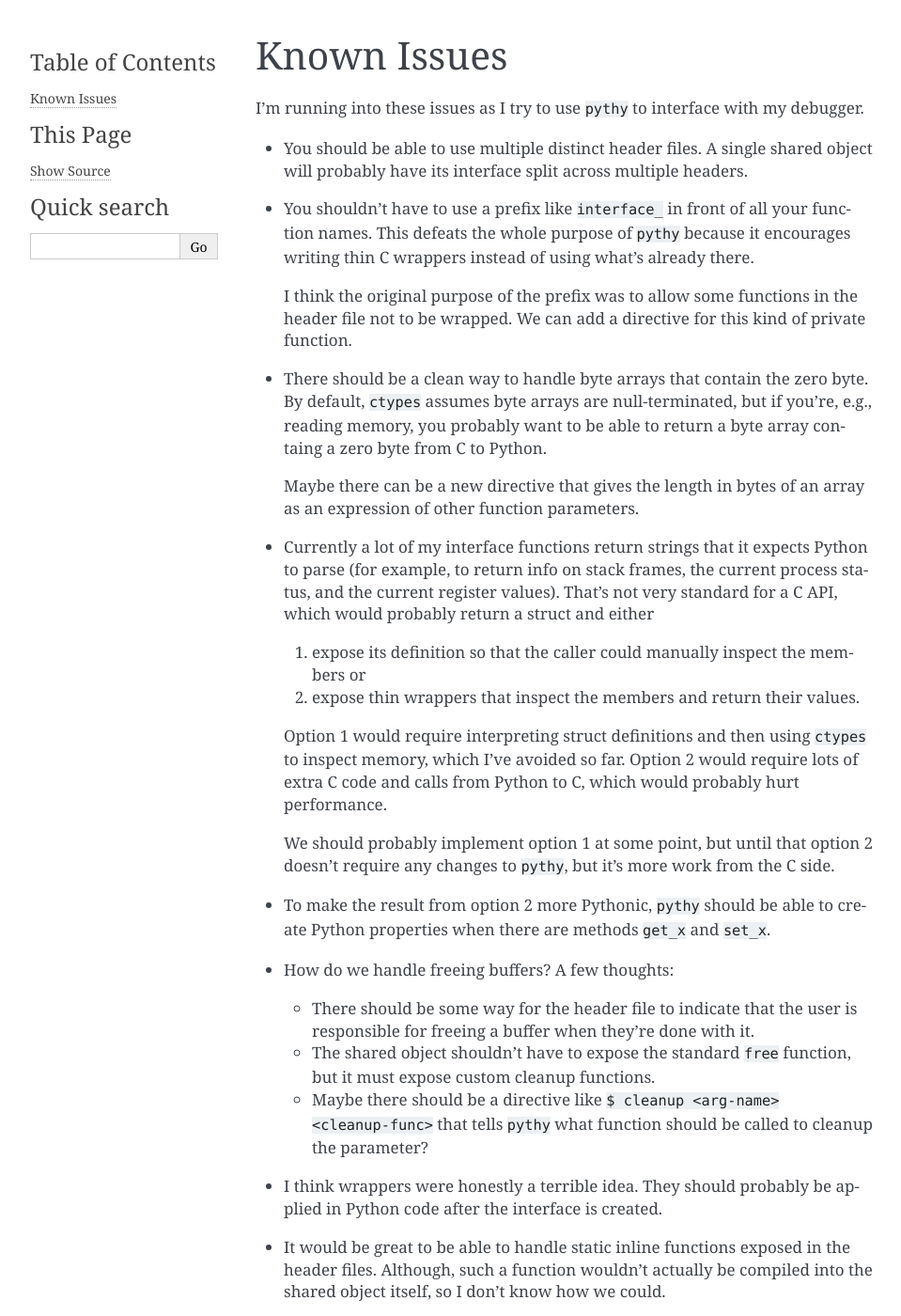
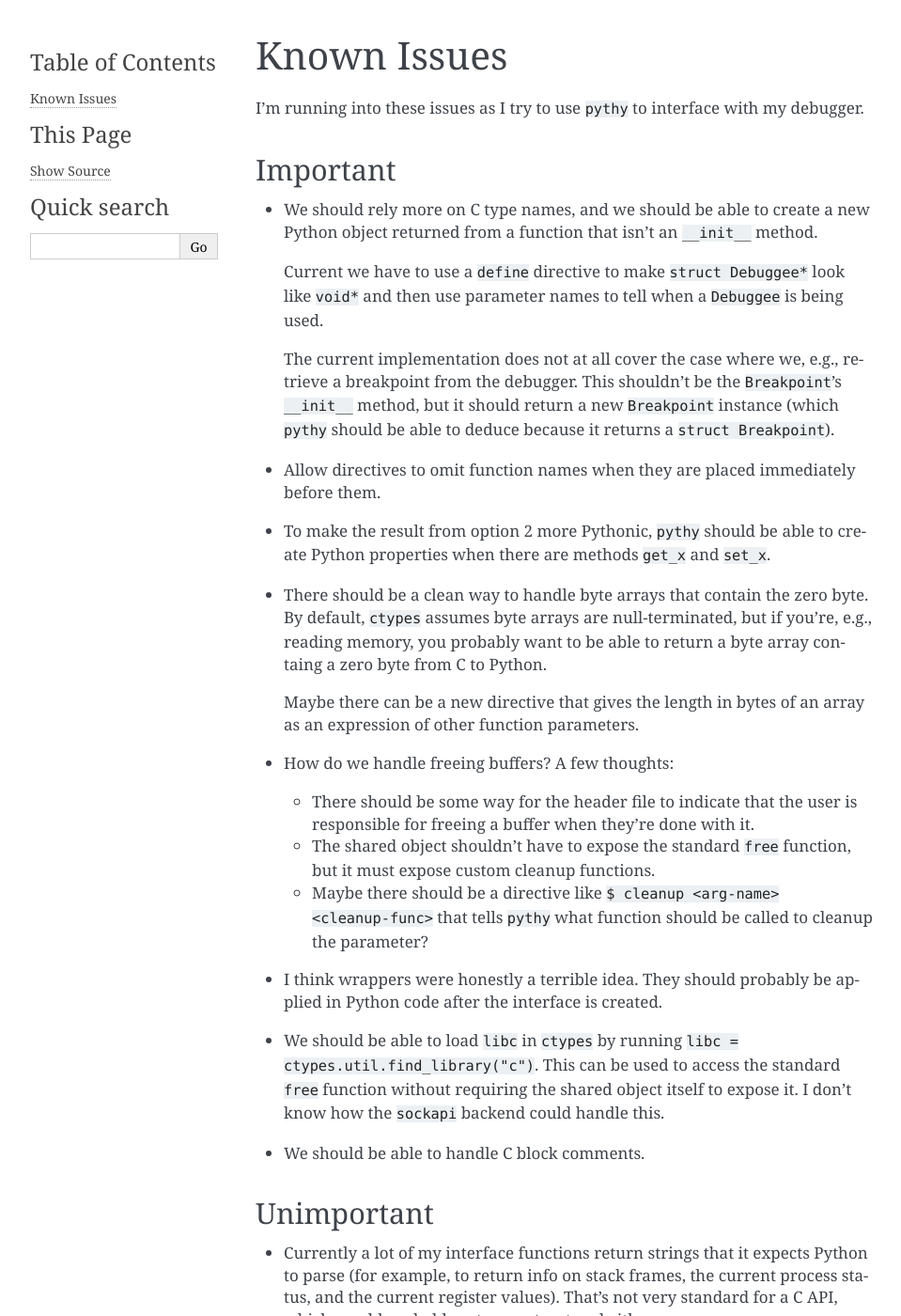
Before and after one commit to alexcraig777/pythy, a Sphinx documentation site: the page built from docs/issues.rst, in a window 1280 px wide and 1400 px high. Shown: the whole window at 94% size, without its empty margins (148-1107 px from the left). Built offline with Sphinx 7.4.7, drawn with Linux system fonts in a browser that asks for light colours; some of the changed text lies outside the part shown.

Commit message:
Update issues page

```diff
--- a/docs/issues.rst
+++ b/docs/issues.rst
@@ -6,18 +6,29 @@ Known Issues
 I'm running into these issues as I try to use ``pythy`` to interface
 with my debugger.
 
-* You should be able to use multiple distinct header files. A single
-  shared object will probably have its interface split across multiple
-  headers.
+Important
+---------
 
-* You shouldn't have to use a prefix like ``interface_`` in front of
-  all your function names. This defeats the whole purpose of ``pythy``
-  because it encourages writing thin C wrappers instead of using
-  what's already there.
+* We should rely more on C type names, and we should be able to create
+  a new Python object returned from a function that isn't an
+  ``__init__`` method.
 
-  I think the original purpose of the prefix was to allow some functions
-  in the header file not to be wrapped. We can add a directive for this
-  kind of private function.
+  Current we have to use a ``define`` directive to make
+  ``struct Debuggee*`` look like ``void*`` and then use parameter names
+  to tell when a ``Debuggee`` is being used.
+
+  The current implementation does not at all cover the case where we,
+  e.g., retrieve a breakpoint from the debugger. This shouldn't be the
+  ``Breakpoint``'s ``__init__`` method, but it should return a new
+  ``Breakpoint`` instance (which ``pythy`` should be able to deduce
+  because it returns a ``struct Breakpoint``).
+
+* Allow directives to omit function names when they are placed
+  immediately before them.
+
+* To make the result from option 2 more Pythonic, ``pythy`` should
+  be able to create Python properties when there are methods ``get_x``
+  and ``set_x``.
 
 * There should be a clean way to handle byte arrays that contain
   the zero byte. By default, ``ctypes`` assumes byte arrays are
@@ -27,6 +38,31 @@ with my debugger.
 
   Maybe there can be a new directive that gives the length in bytes
   of an array as an expression of other function parameters.
+
+* How do we handle freeing buffers? A few thoughts:
+
+  * There should be some way for the header file to indicate that the
+    user is responsible for freeing a buffer when they're done with it.
+  * The shared object shouldn't have to expose the standard ``free``
+    function, but it must expose custom cleanup functions.
+  * Maybe there should be a directive like
+    ``$ cleanup <arg-name> <cleanup-func>`` that tells ``pythy`` what
+    function should be called to cleanup the parameter?
+
+* I think wrappers were honestly a terrible idea. They should probably
+  be applied in Python code after the interface is created.
+
+* We should be able to load ``libc`` in ``ctypes`` by running
+  ``libc = ctypes.util.find_library("c")``. This can be used to access
+  the standard ``free`` function without requiring the shared object
+  itself to expose it. I don't know how the ``sockapi`` backend could
+  handle this.
+
+* We should be able to handle C block comments.
+
+
+Unimportant
+-----------
 
 * Currently a lot of my interface functions return strings that it
   expects Python to parse (for example, to return info on stack frames,
@@ -48,40 +84,11 @@ with my debugger.
   option 2 doesn't require any changes to ``pythy``, but it's more work
   from the C side.
 
-* To make the result from option 2 more Pythonic, ``pythy`` should
-  be able to create Python properties when there are methods ``get_x``
-  and ``set_x``.
-
-* How do we handle freeing buffers? A few thoughts:
-
-  * There should be some way for the header file to indicate that the
-    user is responsible for freeing a buffer when they're done with it.
-  * The shared object shouldn't have to expose the standard ``free``
-    function, but it must expose custom cleanup functions.
-  * Maybe there should be a directive like
-    ``$ cleanup <arg-name> <cleanup-func>`` that tells ``pythy`` what
-    function should be called to cleanup the parameter?
-
-* I think wrappers were honestly a terrible idea. They should probably
-  be applied in Python code after the interface is created.
-
-* It would be great to be able to handle static inline functions exposed
-  in the header files. Although, such a function wouldn't actually be
-  compiled into the shared object itself, so I don't know how we could.
-
 * We should consider using reStructuredText directives to express
   ``pythy`` directives in C header files.
 
 * We should look into using the ``ctypes`` ``_as_parameter_`` attribute
   in wrapper classes.
-
-* We should be able to load ``libc`` in ``ctypes`` by running
-  ``libc = ctypes.util.find_library("c")``. This can be used to access
-  the standard ``free`` function without requiring the shared object
-  itself to expose it. I don't know how the ``sockapi`` backend could
-  handle this.
-
-* We should be able to handle C block comments.
 
 * We should consider using ``pycparser`` to parse the header files for
   us. There are just a few issues with this:
@@ -114,15 +121,15 @@ with my debugger.
       for param in decl.type.args.params:
           print(param.name, param.type)
 
+* It would be great to be able to handle static inline functions exposed
+  in the header files. Although, such a function wouldn't actually be
+  compiled into the shared object itself, so I don't know how we could.
+
 Solutions
 ---------
-
-#. Modify the debugger to use ``pythy`` *(done)*.
 
 #. Modify the debugger C code to integrate with next step.
 
 #. Modify ``pythy`` to:
 
-   * allow multiple header files
-   * remove the ``interface_`` prefix
    * be able to ignore some functions
```
